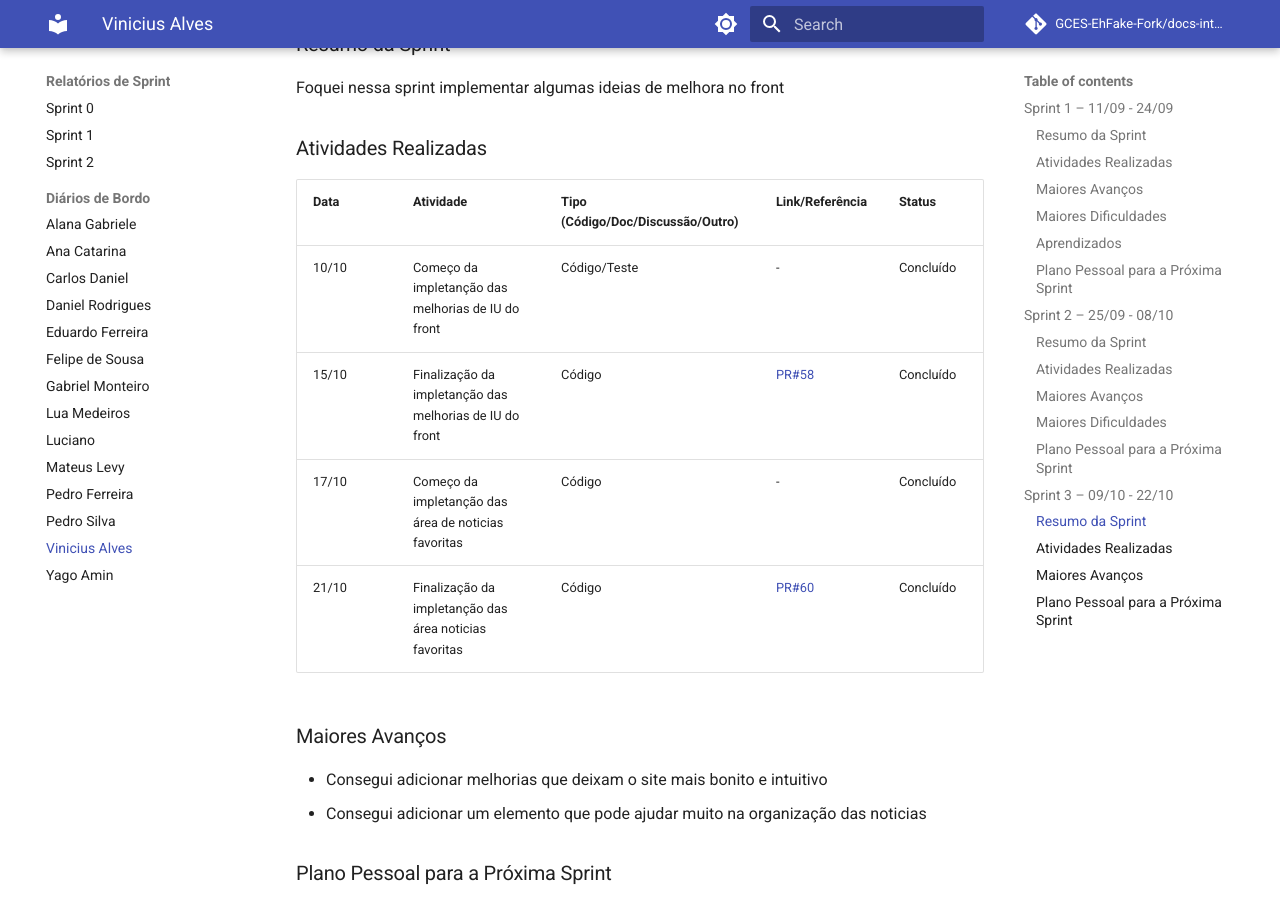
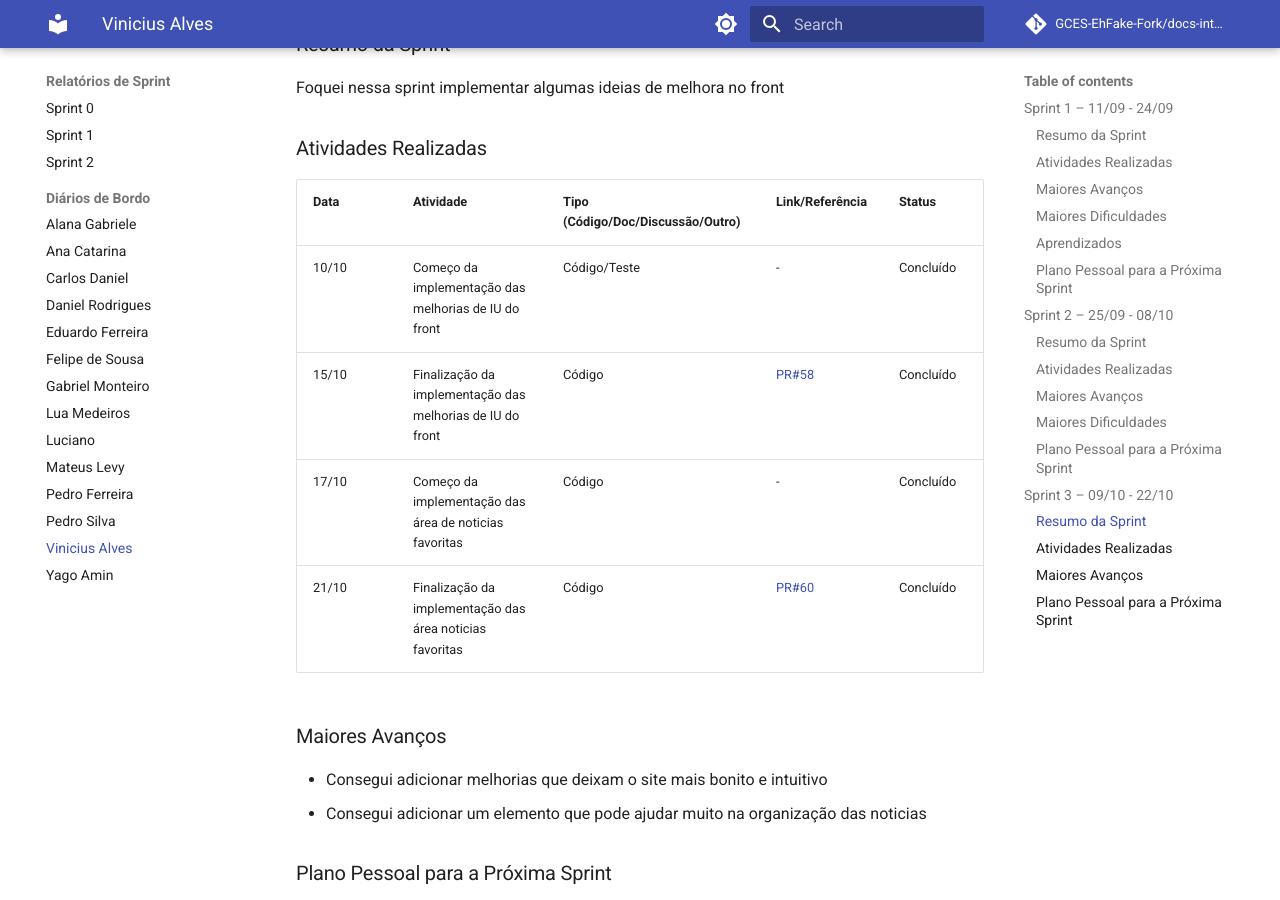
Before and after one commit to GCES-EhFake-Fork/docs-interno, an MkDocs documentation site: the page built from docs/diarios/diarioVinicius.md, in a window 1280 px wide and 900 px high, scrolled down 2676 px. Built offline with MkDocs 1.6.1 and Material for MkDocs 9.7.7, drawn with Linux system fonts in a browser that asks for light colours; comment, search, counter and statistics services are not loaded; some of the changed text lies outside the part shown.

Commit message:
Docs/diario-Vinicius-sprint3

```diff
--- a/docs/diarios/diarioVinicius.md
+++ b/docs/diarios/diarioVinicius.md
@@ -53,8 +53,8 @@ Foquei nessa sprint em melhorar ainda mais a estrututra do projeto e organizaç
 | Data  | Atividade                                   | Tipo (Código/Doc/Discussão/Outro) | Link/Referência | Status    |
 | ----- | ------------------------------------------- | --------------------------------- | --------------- | --------- |
 | 25/09 | Testes em como adicionar elementos no Front de maneira correta        | Código/Teste                           | -         | Concluído |
-| 30/09 | Começo da impletanção das área de Tags populares        | Código/Teste                           | -          | Concluído |
-| 02/10 | Finalização da impletanção das área de Tags populares           | Código                           | [PR#46](https://github.com/EH-FAKE/check-up/pull/46)            | Concluído |
+| 30/09 | Começo da implementação das área de Tags populares        | Código/Teste                           | -          | Concluído |
+| 02/10 | Finalização da implementação das área de Tags populares           | Código                           | [PR#46](https://github.com/EH-FAKE/check-up/pull/46)            | Concluído |
 
 ### Maiores Avanços
 
@@ -82,10 +82,10 @@ Foquei nessa sprint implementar algumas ideias de melhora no front
 
 | Data  | Atividade                                   | Tipo (Código/Doc/Discussão/Outro) | Link/Referência | Status    |
 | ----- | ------------------------------------------- | --------------------------------- | --------------- | --------- |
-| 10/10 | Começo da impletanção das melhorias de IU do front   | Código/Teste                           | -         | Concluído |
-| 15/10 | Finalização  da impletanção das melhorias de IU do front   | Código                        |[PR#58](https://github.com/EH-FAKE/check-up/pull/58)| Concluído |
-| 17/10 | Começo da impletanção das área de noticias favoritas       | Código                         | -          | Concluído |
-| 21/10 | Finalização da impletanção das área noticias favoritas     | Código                           | [PR#60](https://github.com/EH-FAKE/check-up/pull/60)| Concluído |
+| 10/10 | Começo da implementação das melhorias de IU do front   | Código/Teste                           | -         | Concluído |
+| 15/10 | Finalização  da implementação das melhorias de IU do front   | Código                        |[PR#58](https://github.com/EH-FAKE/check-up/pull/58)| Concluído |
+| 17/10 | Começo da implementação das área de noticias favoritas       | Código                         | -          | Concluído |
+| 21/10 | Finalização da implementação das área noticias favoritas     | Código                           | [PR#60](https://github.com/EH-FAKE/check-up/pull/60)| Concluído |
 
 ### Maiores Avanços
 * Consegui adicionar melhorias que deixam o site mais bonito e intuitivo
```
